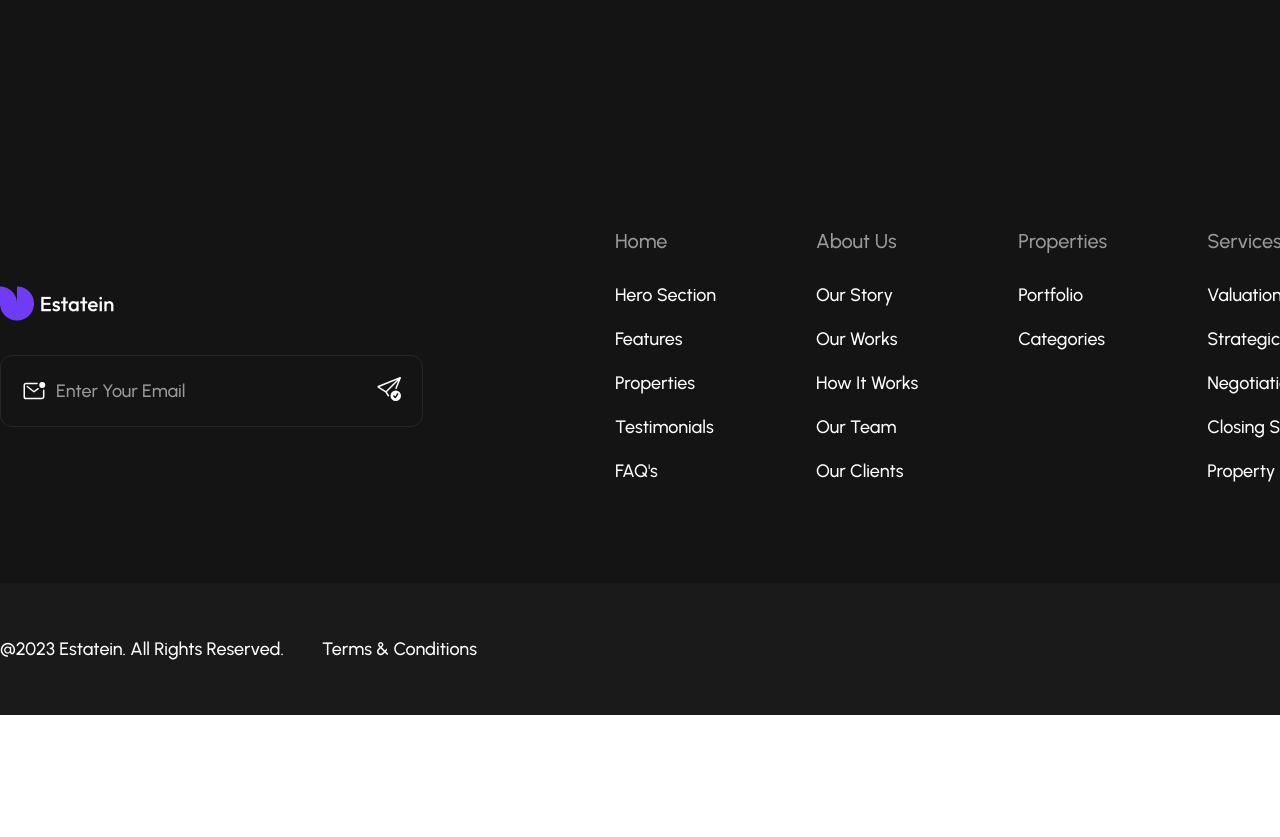
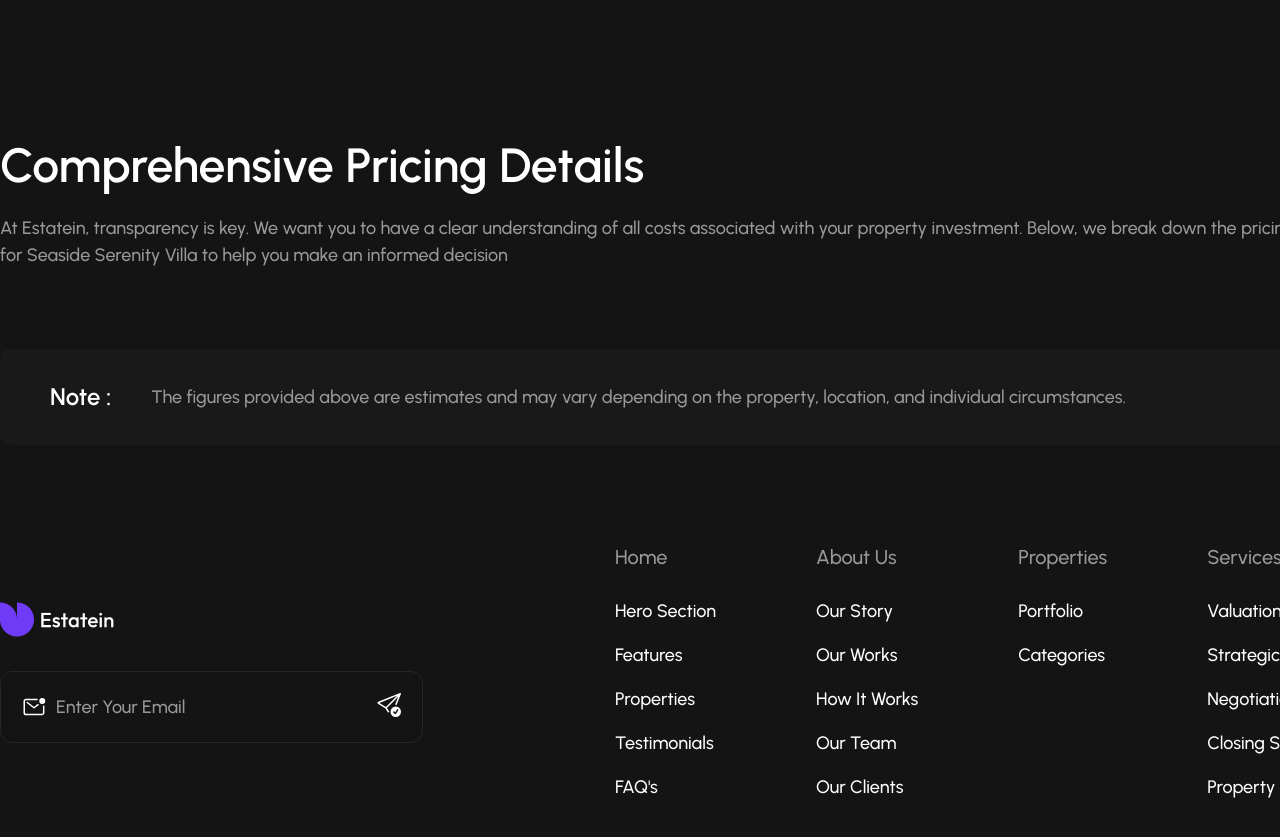
Before and after one commit to km-saifullah/realstate_app, a React (Vite) app: page /propertydetails in a window 1280 px wide. Shown: the part 3180-4017 px from the top of the page. Before the commit the page ends 3895 px from the top, so only its background shows below. Built offline with nearby package versions, Linux system fonts and the light colour scheme.

Commit message:
added pricing header

```diff
--- a/src/pages/property_details/PropertyDetails.jsx
+++ b/src/pages/property_details/PropertyDetails.jsx
@@ -2,6 +2,7 @@ import React from "react";
 import PropertyBanner from "../../sections/property_details/PropertyBanner";
 import PropertyDisc from "../../sections/property_details/PropertyDisc";
 import Inquire from "../../sections/property_details/Inquire";
+import PricingDetails from "../../sections/property_details/PricingDetails";
 
 const Propertydetails = () => {
   return(
@@ -9,6 +10,7 @@ const Propertydetails = () => {
       <PropertyBanner />
       <PropertyDisc/>
       <Inquire/>
+      <PricingDetails/>
     </>
   );
 };
--- /dev/null
+++ b/src/sections/property_details/PricingDetails.jsx
@@ -0,0 +1,24 @@
+import React from 'react'
+import './pricingDetails.css'
+
+const PricingDetails = () => {
+  return (
+    <section className='pricingDetails'>
+        <div className="container">
+            <div className="pricingDetials_headder">
+                <h2>Comprehensive Pricing Details</h2>
+                <p>At Estatein, transparency is key. We want you to have a clear understanding of all costs associated with your property investment. Below, we break down the pricing for Seaside Serenity Villa to help you make an informed decision</p>
+            </div>
+            <div className="pricingDetails_note">
+                <h2>Note :</h2>
+                <p>The figures provided above are estimates and may vary depending on the property, location, and individual circumstances.</p>
+            </div>
+            <div className="pricingDetails_wrapper">
+
+            </div>
+        </div>
+    </section>
+  )
+}
+
+export default PricingDetails
--- /dev/null
+++ b/src/sections/property_details/pricingDetails.css
@@ -0,0 +1,41 @@
+.pricingDetails{
+    background-color: #141414;
+    color: #FFF;
+}
+
+.pricingDetials_headder h2{
+    font-size: 48px;
+    font-weight: 600;
+    line-height: 150%;
+}
+
+.pricingDetials_headder p{
+    width: 1296px;
+    font-size: 18px;
+    font-weight: 500;
+    line-height: 150%;
+    margin: 14px 0 80px 0;
+    color: #999999;
+}
+
+.pricingDetails_note{
+    display: flex;
+    align-items: center;
+    column-gap: 40px;
+    background-color: #191919;
+    padding: 30px 50px;
+    border-radius: 10px;
+    border: none;
+}
+
+.pricingDetails_note h2{
+    font-size: 24px;
+    font-weight: 600;
+    line-height: 150%;
+}
+.pricingDetails_note p{
+    font-size: 18px;
+    font-weight: 500;
+    line-height: 150%;
+    color: #999999;
+}
```
